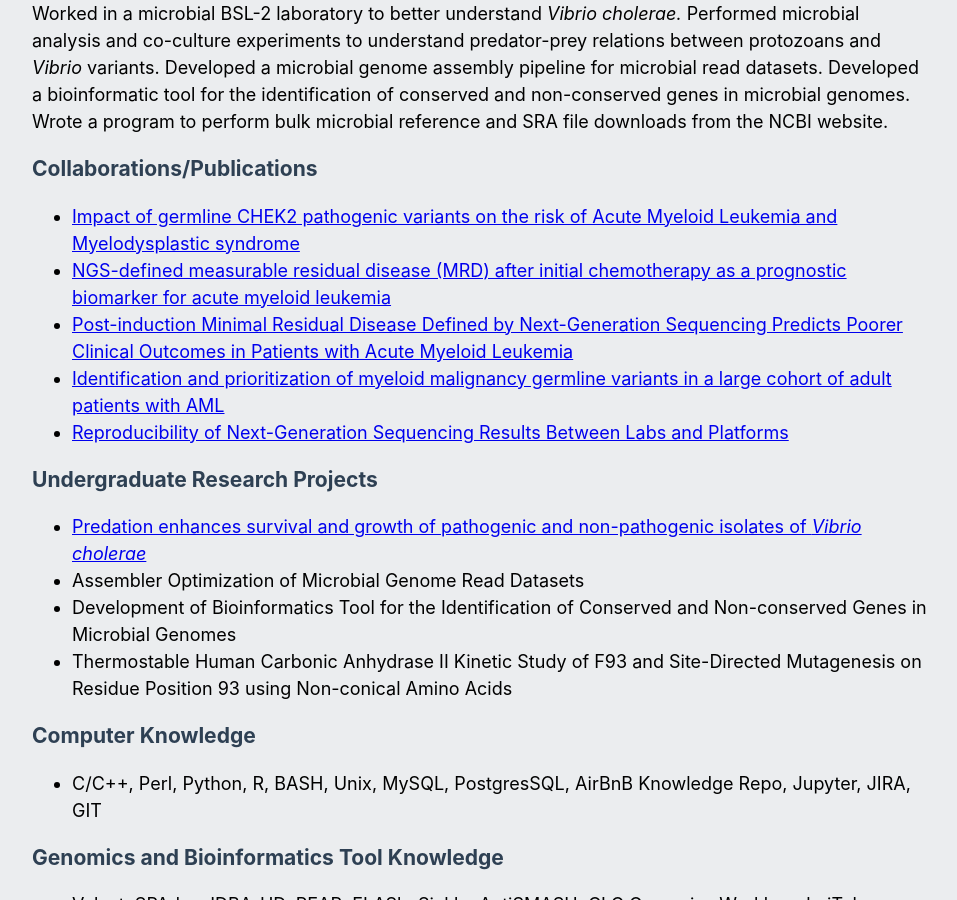
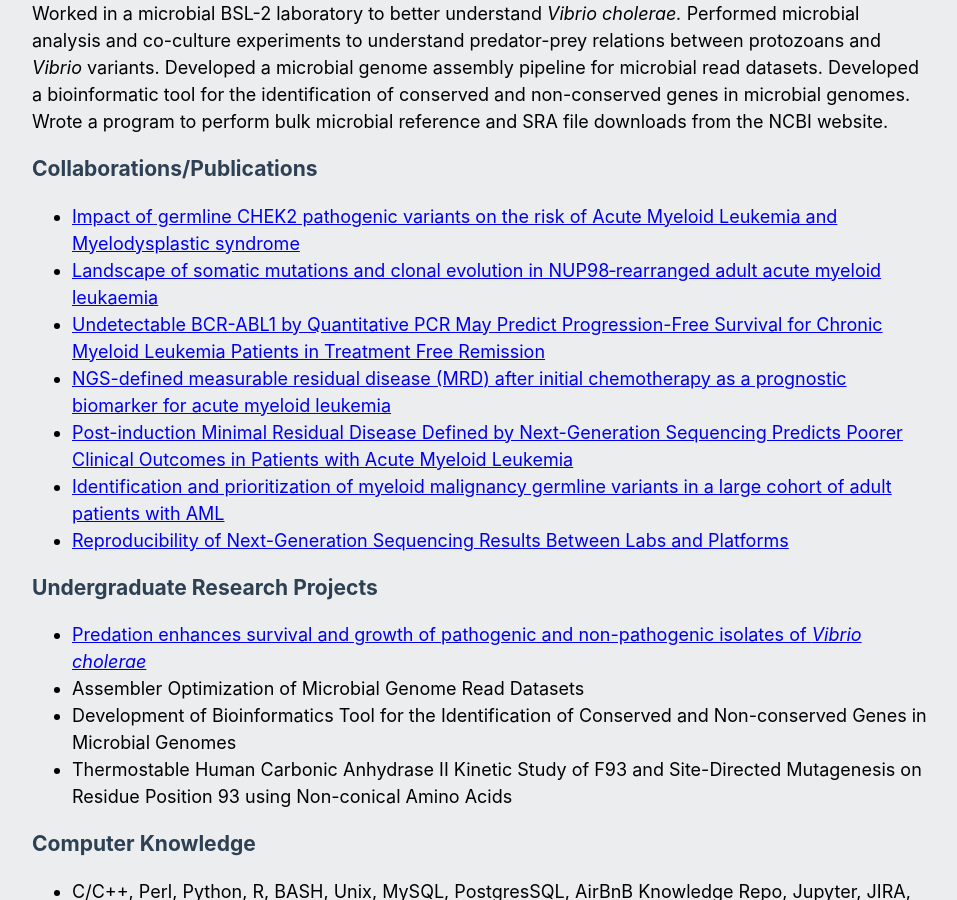
Before and after one commit to solisruj/solisruj.github.io, a Jekyll site: the page built from docs/index.md, in a window 1280 px wide and 900 px high, scrolled down 1271 px. Shown: the whole window, without its empty margins (160-1117 px from the left). Built offline with Jekyll 4.4.1, drawn with Linux system fonts in a browser that asks for light colours; our own code applies the rules of GitHub Pages for plain Markdown files.

Commit message:
Update index.md
Added to more Collaboration/Publications.

```diff
--- a/docs/index.md
+++ b/docs/index.md
@@ -43,6 +43,8 @@ Worked in a microbial BSL-2 laboratory to better understand *Vibrio cholerae.* P
 ### Collaborations/Publications
 
 - [Impact of germline CHEK2 pathogenic variants on the risk of Acute Myeloid Leukemia and Myelodysplastic syndrome](https://aacrjournals.org/cebp/article/doi/10.1158/1055-9965.EPI-25-1074/771212/Impact-of-germline-CHEK2-pathogenic-variants-on)
+- [Landscape of somatic mutations and clonal evolution in NUP98‐rearranged adult acute myeloid leukaemia](https://onlinelibrary.wiley.com/doi/10.1111/bjh.19962)
+- [Undetectable BCR-ABL1 by Quantitative PCR May Predict Progression-Free Survival for Chronic Myeloid Leukemia Patients in Treatment Free Remission](https://www.sciencedirect.com/science/article/pii/S0023683724031878?via%3Dihub)
 - [NGS-defined measurable residual disease (MRD) after initial chemotherapy as a prognostic biomarker for acute myeloid leukemia](https://www.nature.com/articles/s41408-023-00833-7)
 - [Post-induction Minimal Residual Disease Defined by Next-Generation Sequencing Predicts Poorer Clinical Outcomes in Patients with Acute Myeloid Leukemia](https://www.questdiagnostics.com/healthcare-professionals/clinical-education-center/conference-presentations/2022/post-induction-minimal-residual-disease-defined-by-next-generation-sequencing-predicts-poorer-clinical-outcomes-in-patients-with-acute-myeloid-leukemiag)
 - [Identification and prioritization of myeloid malignancy germline variants in a large cohort of adult
```
